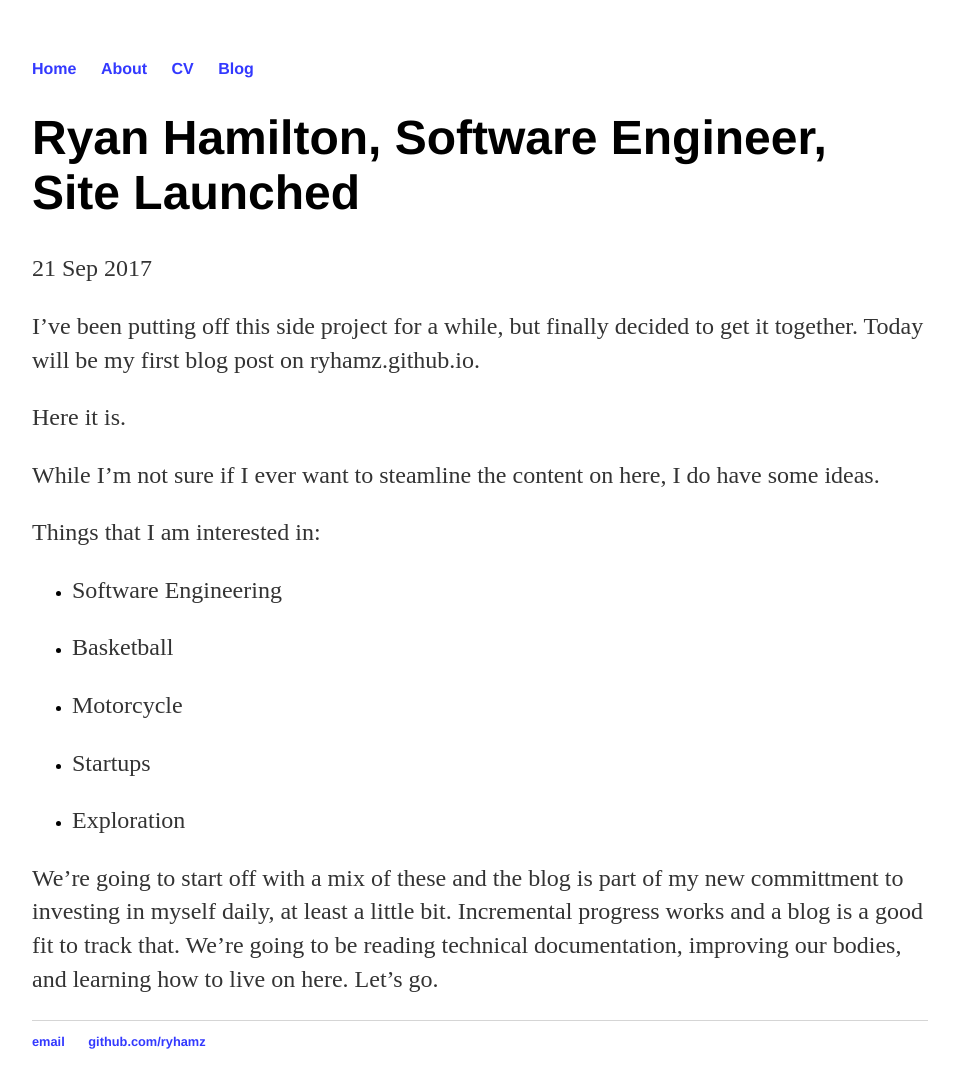
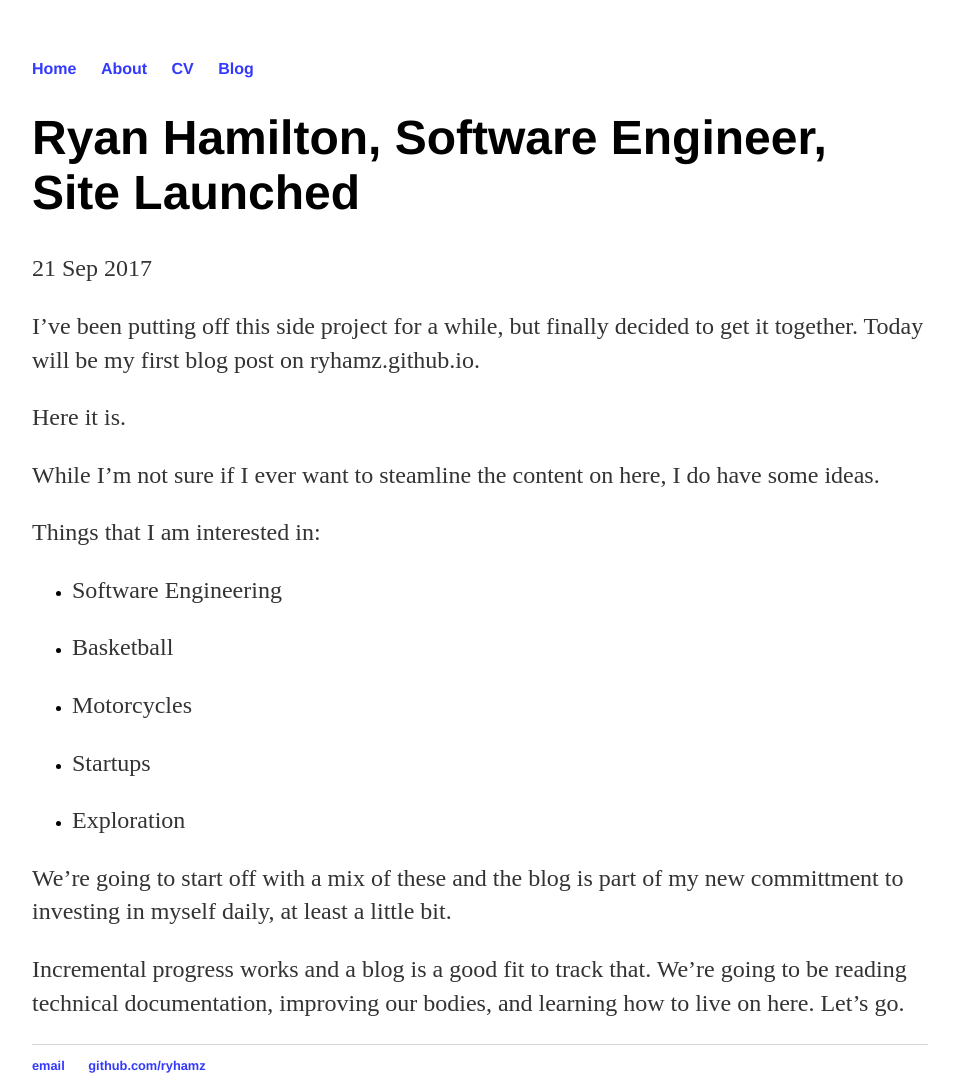
Before and after one commit to ryhamz/ryhamz.github.io, a Jekyll site: the page built from _posts/2017-09-21-ryhamz-blog-started.md, in a window 1280 px wide. Shown: the whole page, without its empty margins (160-1119 px from the left). Built offline with Jekyll 4.4.1, drawn with Linux system fonts in a browser that asks for light colours; before the commit the page ends 1049 px from its top, so only the background shows below that.

Commit message:
spelling and formatting

```diff
--- a/_posts/2017-09-21-ryhamz-blog-started.md
+++ b/_posts/2017-09-21-ryhamz-blog-started.md
@@ -16,11 +16,13 @@ Things that I am interested in:
 
 * Basketball
 
-* Motorcycle
+* Motorcycles
 
 * Startups
 
 * Exploration
 
 
-We're going to start off with a mix of these and the blog is part of my new committment to investing in myself daily, at least a little bit. Incremental progress works and a blog is a good fit to track that. We're going to be reading technical documentation, improving our bodies, and learning how to live on here. Let's go.
+We're going to start off with a mix of these and the blog is part of my new committment to investing in myself daily, at least a little bit.
+
+Incremental progress works and a blog is a good fit to track that. We're going to be reading technical documentation, improving our bodies, and learning how to live on here. Let's go.
```
